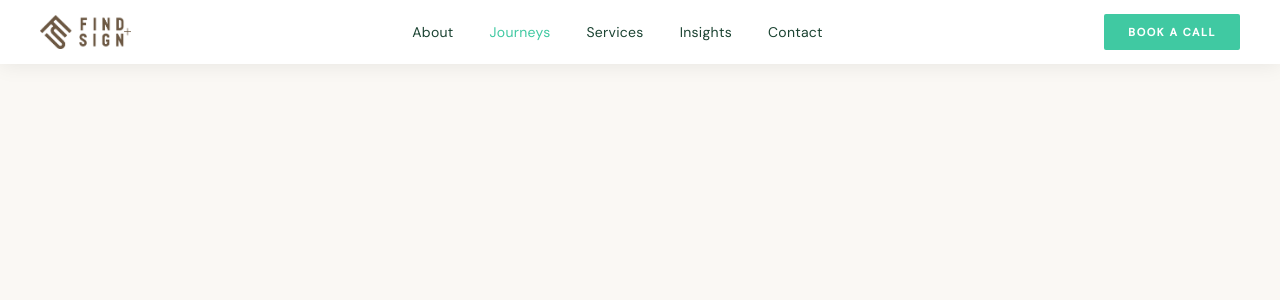
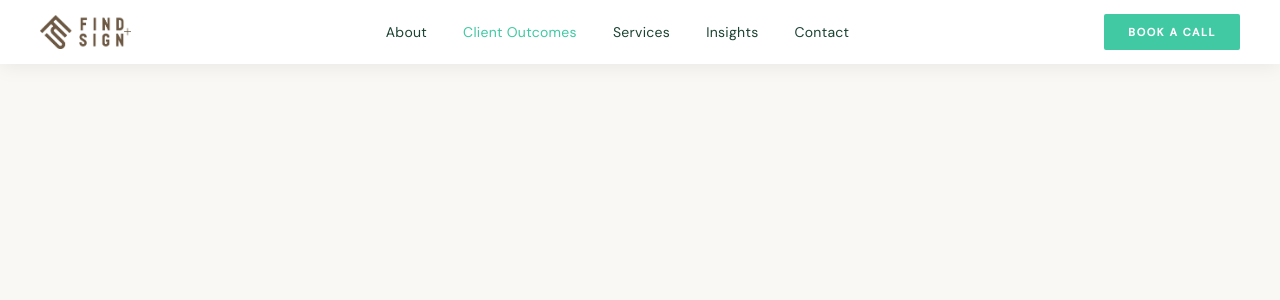
Before and after one commit to atulwalhekar7/Find-Sign, a React (Vite) app: page /client-outcomes in a window 1280 px wide. Shown: the top 300 px of the page. Built offline with nearby package versions, Linux system fonts and the light colour scheme.

Commit message:
add changes

```diff
--- a/src/components/Banner.tsx
+++ b/src/components/Banner.tsx
@@ -68,7 +68,7 @@ export default function App() {
           gap: 12px;
           background: rgba(0, 0, 0, 0.25);
           backdrop-filter: blur(8px);
-          border: 1px solid rgba(255, 255, 255, 0.45);
+          border: 1px solid #2dd4bf;
           color: ${COLORS.white};
           padding: 12px 24px;
           font-family: ${FONTS.body};
@@ -108,7 +108,7 @@ export default function App() {
         .find-out-btn {
           display: inline-block;
           background: transparent;
-          border: 1px solid ${COLORS.textGray};
+          border: 1px solid #2dd4bf;
           color: ${COLORS.textGray};
           padding: 12px 32px;
           font-family: ${FONTS.body};
--- a/src/components/Navbar.tsx
+++ b/src/components/Navbar.tsx
@@ -15,7 +15,7 @@ const FONTS = {
 
 const NAV_ITEMS = [
   { label: "About",    to: "/about"           },
-  { label: "Journeys", to: "/client-outcomes" },
+  { label: "Client Outcomes", to: "/client-outcomes" },
   { label: "Services", to: "/services"        },
   { label: "Insights", to: "/insights"        },
   { label: "Contact",  to: "/contact"         },
```
